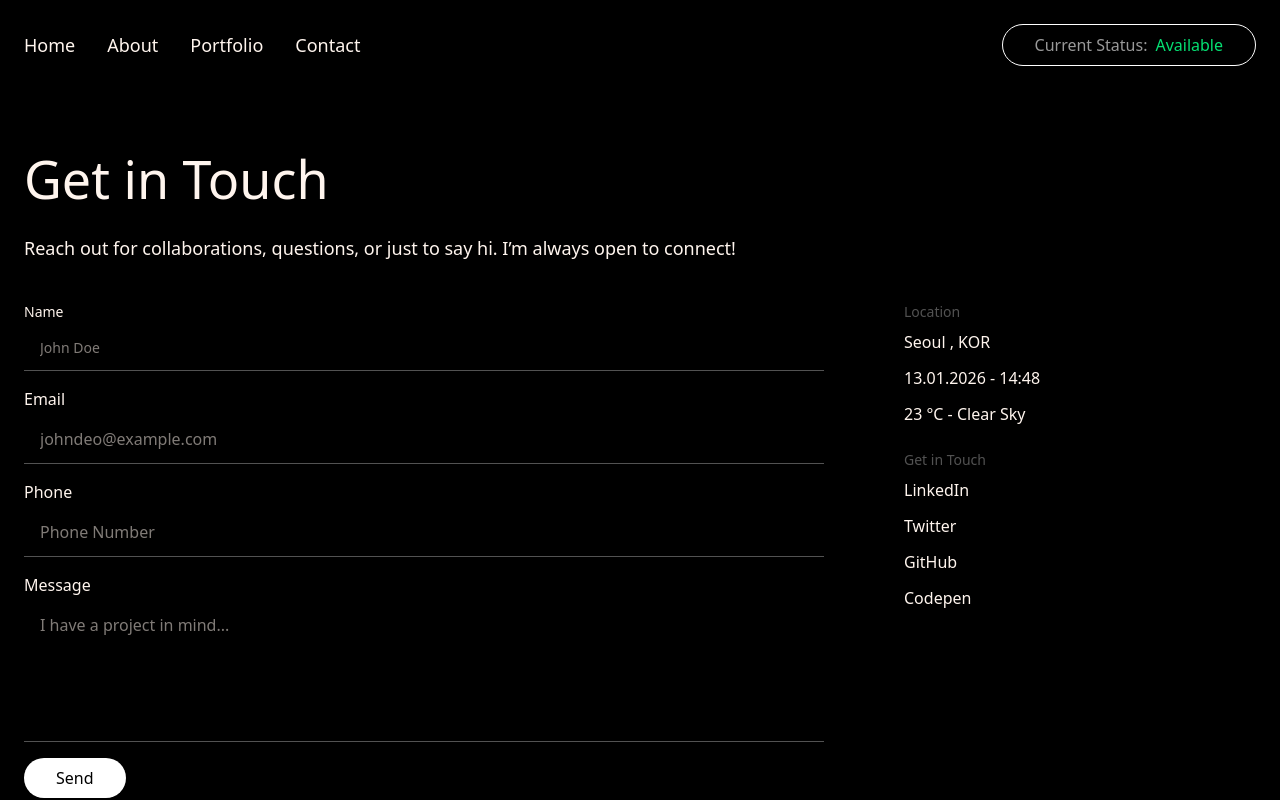
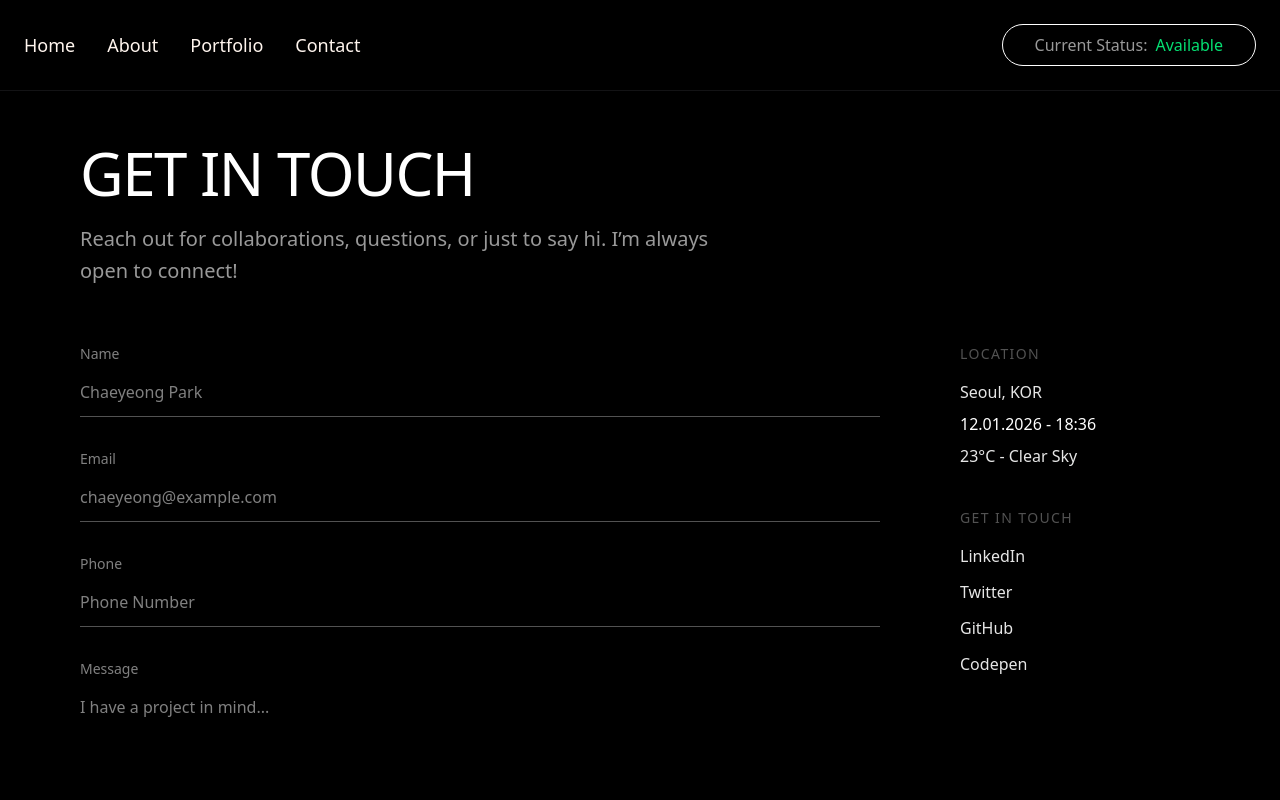
Before and after one commit to ELLUMM/website, a Next.js app: page /contact in a window 1280 px wide. Shown: the top 800 px of the page. Built offline with nearby package versions, Linux system fonts and the light colour scheme.

Commit message:
최종 병합 완료

```diff
--- a/src/_components/Intro.tsx
+++ b/src/_components/Intro.tsx
@@ -5,10 +5,10 @@ import { aboutData } from "@/_datas/about_data";
 
 export default function AboutSection() {
   return (
-    <section className="bg-black text-white pt-32 px-6 md:px-0">
-      <div className="mx-auto"style={{ maxWidth: '1232px' }}>
+    <section className="bg-black text-white pt-32 px-6">
+      <div className="mx-auto" style={{ maxWidth: '1232px' }}>
 
-        <div className="text-center mb-20 md:mb-36 pop-down" style={{ animationDelay: "250ms" }}>
+        <div className="text-left md:text-center mb-10 pop-down" style={{ animationDelay: "250ms" }}>
           <h1 className="text-white text-5xl font-thin mb-10 leading-[52.8px] capitalize">
             {aboutData.title}
           </h1>
@@ -17,9 +17,9 @@ export default function AboutSection() {
           </p>
         </div>
 
-        <div className="flex flex-row items-center justify-between gap-10 w-full mb-32">
-          <div className="flex-1 w-full flex flex-col pop-down" style={{ animationDelay: "100ms" }}>
-            <h2 className="text-white text-3xl font-thin leading-snug"style={{ marginBottom: '50px' }}>
+        <div className="flex flex-col md:flex-row items-start md:items-center justify-between w-full mb-32 gap-y-10 md:gap-x-10">
+          <div className="flex flex-col w-full max-w-[625px] pop-down" style={{ animationDelay: "100ms" }}>
+            <h2 className="text-white text-2xl md:text-3xl font-thin leading-snug" style={{ marginBottom: '24px' }}>
               {aboutData.descriptionTitle}
             </h2>
             <p className="text-white text-lg font-thin leading-relaxed">
@@ -28,8 +28,8 @@ export default function AboutSection() {
           </div>
 
           <div className="shrink-0">
-            <div className="relative rounded-full overflow-hidden bg-black pop-down"
-                  style ={{ width: '450px', height: '450px', animationDelay: "100ms" }}>
+            <div className="relative rounded-full overflow-hidden bg-black
+              w-full max-w-[450px] aspect-square pop-down" style ={{ animationDelay: "100ms" }}>
               <Image
                 src={aboutData.profileImage.src}
                 alt={aboutData.profileImage.alt}
--- /dev/null
+++ b/src/_components/SnapshotTime.tsx
@@ -0,0 +1,32 @@
+"use client"
+
+import { useState, useEffect } from "react";
+
+export default function SnapshotTime() {
+    const [time, setTime] = useState("")
+
+    useEffect(() => {
+        const now = new Date();
+
+        const day = String(now.getDate()).padStart(2, "0");
+        const month = String(now.getMonth() + 1).padStart(2, "0");
+        const year = String(now.getFullYear());
+
+        const hours = String(now.getHours()).padStart(2, "0");
+        const minutes = String(now.getMinutes()).padStart(2, "0");
+
+				{/* 원하는 형태로 시간 합치기 */}
+        const currTime = `${day}.${month}.${year} - ${hours}:${minutes}`;
+
+        setTime(currTime);
+    }, [])
+
+		{/* 로딩 중(빈 값)일 때는 아무것도 안 보여줌 */}
+    if (!time) return null;
+
+    return(
+        <span className="text-white">
+            {time}
+        </span>
+    );
+}
--- a/src/_components/moreproject.tsx
+++ b/src/_components/moreproject.tsx
@@ -11,7 +11,7 @@ export default function ProjectSection() {
   return (
     <section className="bg-black text-white pb-32 px-6 md:px-0">
       <div className="mx-auto" style={{ maxWidth: "1232px" }}>
-        <div className="flex flex-row justify-between items-start w-full gap-x-10">
+        <div className="flex flex-col min-[993px]:flex-row justify-between items-start w-full gap-x-10">
           {/* (1) */}
           <div
             ref={left.ref}
--- a/src/_components/projects/Navbar.tsx
+++ b/src/_components/projects/Navbar.tsx
@@ -1,22 +1,54 @@
+//Navbar.tsx
+
+"use client";
+
+import {useState} from "react";
 import { navLinks } from "@/_datas/nav.data"; // 데이터 임포트
 import StatusBadge from "../StatusBadge";
 import Link from "next/link";
 
 export default function Navbar() {
+  const [isOpen, setIsOpen] = useState(false); //메뉴 열림
   return (
-    <nav className="py-6 fixed top-0 bg-black w-full">
+    <nav className="py-6 fixed top-0 bg-black w-full z-50 border-b border-zinc-800/50">
       <div className="flex items-center justify-between px-6 max-w-7xl mx-auto">
-        <div className="flex gap-8 max-w-5xl text-lg font-thin">
+
+        {/*데스크톱*/}
+        <div className="hidden md:flex gap-8 max-w-5xl text-lg font-thin">
             {navLinks.map((link) => (
         <Link key={link.id} href={link.href} className="trasition-all duration-200 hover:-translate-y-1">
           {link.label}
         </Link>
         ))}
         </div>
-        <div className="hidden md:block">
+        <button
+          className="md:hidden text-white focus:outline-none"
+          onClick={() => setIsOpen(!isOpen)}>
+            <svg className="w-7 h-7" fill="none" stroke="currentColor" viewBox="0 0 24 24">
+              {isOpen ? (<path strokeLinecap="round" strokeLinejoin="round" strokeWidth={1.5} d="M6 18L18 6M6 6l12 12" />
+              ) : ( <path strokeLinecap="round" strokeLinejoin="round" strokeWidth={1.5} d="M4 6h16M4 12h16M4 18h16" />
+            )}
+            </svg>
+            </button>
+        <div className="flex items-center gap-4">
           <StatusBadge />
         </div>
       </div>
+     {/*모바일*/}
+      {isOpen && (
+        <div className="md:hidden absolute top-full left-0 w-full bg-black flex flex-col items-start px-8 py-6 gap-6 border-t border-zinc-900 animate-in fade-in slide-in-from-top-4">
+          {navLinks.map((link) => (
+            <Link
+              key={link.id}
+              href={link.href}
+              onClick={() => setIsOpen(false)} // 클릭 시 메뉴 닫기
+              className="text-xl font-thin text-zinc-300 hover:text-white"
+            >
+              {link.label}
+            </Link>
+          ))}
+        </div>
+      )}
     </nav>
   );
 }
--- a/src/_components/projects/ProjectList.tsx
+++ b/src/_components/projects/ProjectList.tsx
@@ -17,7 +17,7 @@ export default function ProjectList({
 	stepDelayMs = 90,
 }: Props) {
 	return (
-		<ul className="grid grid-cols-3 gap-x-6 gap-y-10 w-full">
+		<ul className="grid w-full grid-cols-1 md:grid-cols-2 gap-x-6 gap-y-10 lg:grid-cols-3">
 			{projects.map((p, i) => (
 				<li
 					key={p.id}
--- a/src/_components/servicesSection.tsx
+++ b/src/_components/servicesSection.tsx
@@ -8,24 +8,23 @@ type ServiceCardProps = {
 function ServiceCard({ service }: ServiceCardProps) {
 	const Icon = service.icon;
 
-	return (
-		<div className="flex flex-col flex-1 basis-0 items-center p-8 border border-neutral-800 rounded-lg bg-neutral-900">
-			<div className="border border-neutral-300 rounded-full p-2 m-2 mb-4">
-				<Icon className="w-6 h-6 text-neutral-300" />
-			</div>
-
-			<p className="font-bold text-center">{service.name}</p>
-			<p className="mt-2 text-center text-white/70">{service.detail}</p>
-		</div>
-	);
+	return (  //1.flex-1 basis-0삭제, 2.w-full추가(부모 그리드 너비에 맞게 설정)
+    <article className="flex flex-col items-center p-8 border border-neutral-800 rounded-lg bg-neutral-900 w-full">
+      <div className="border border-neutral-300 rounded-full p-2 m-2 mb-4">
+          <Icon className="w-6 h-6 text-neutral-300" />
+      </div> {/*글씨 디테일 조정->font-medium text-lg mb-2추가*/}
+      <p className="font-bold text-center font-medium text-lg mb-2">{service.name}</p>
+      <p className="text-center">{service.detail}</p>
+    </article>
+  );
 }
 
 export default function ServicesSection() {
 	return (
-		<section className="flex flex-col py-8 px-16 space-y-6">
-			<h1 className="text-5xl font-thin">Services</h1>
+		<section className="flex flex-col py-8 px-0 xl:px-16 space-y-6 w-full">
+			<h1 className="text-3xl md:text-5xl font-light">Services</h1>
 
-			<ul className="flex gap-8">
+			<ul className="grid grid-cols-1 md:grid-cols-3 xl:grid-cols-5 gap-8">
         {services.map((service: Service, i: number) => (
           <li
             key={service.id}
--- /dev/null
+++ b/src/_datas/contact_info.data.ts
@@ -0,0 +1,35 @@
+import SnapshotTime from "@/_components/SnapshotTime";
+
+export type SocialLink = {
+  label: string;
+  href: string;
+};
+
+export type ContactField = {
+  id: string;
+  label: string;
+  type: string;
+  placeholder: string;
+};
+
+export type ContactInfo = {
+  location: string[];
+  socials: SocialLink[];
+  fields: ContactField[];
+};
+
+export const CONTACT_INFO: ContactInfo = {
+  location: ["Seoul, KOR", "23°C - Clear Sky"],
+  socials: [
+    { label: "LinkedIn", href: "https://linkedin.com" },
+    { label: "Twitter", href: "https://x.com" },
+    { label: "GitHub", href: "https://github.com/taco362" },
+    { label: "Codepen", href: "https://codepen.io" },
+  ],
+  // 폼 필드 데이터 정의
+  fields: [
+    { id: "name", label: "Name", type: "text", placeholder: "Chaeyeong Park" },
+    { id: "email", label: "Email", type: "email", placeholder: "chaeyeong@example.com" },
+    { id: "phone", label: "Phone", type: "text", placeholder: "Phone Number" },
+  ]
+};
--- a/src/app/(main)/contact/page.tsx
+++ b/src/app/(main)/contact/page.tsx
@@ -1,61 +1,105 @@
+"use client";
+
+import { CONTACT_INFO } from "@/_datas/contact_info.data"
+import SnapshotTime from "@/_components/SnapshotTime";
+import React from "react";
+
+
 export default function Contact() {
   return (
-    <div className="flex min-h-screen items-center justify-center bg-background">
-      <main className="flex w-7xl w-max-7xl py-35 px-6 mx-auto justify-center items-center">
-        <div className="flex flex-col w-[1232px]">
-            <h1 className="text-[52px] font-light mb-4 smack-in-tr" style={{ animationDelay: "300ms" }}>Get in Touch</h1>
-            <h2 className="text-lg font-lignt mb-10 smack-in-tr" style={{ animationDelay: "300ms" }}>Reach out for collaborations, questions, or just to say hi. I’m always open to connect!</h2>
-            <div className="flex flex-row gap-x-20">
-                <div className="w-[800px]">
-                    <form name="contact" method="post">
-                        <div className="flex flex-col gap-1 mb-4 text-sm border-b-1 border-b-neutral-600 pop-up" style={{ animationDelay: "100ms" }}>
-                            <label htmlFor="name">Name</label>
-                            <input type="text" id="name" className="outline-none w-full py-3 pr-20 pl-4" placeholder="John Doe"/>
+    <div className="flex min-h-screen items-center justify-center bg-black text-white">
+       {/* 데스크탑에서 w-7xl을 유지, 모바일에서는 w-full로 */}
+      <main className="flex flex-col w-full max-w-7xl py-20 px-6 mx-auto lg:py-35 lg:justify-center lg:items-center">
+
+        {/* 상단 제목: 텍스트 갭을 줄이기 위해 mb-6 적용 */}
+        <div className="w-full mb-6 lg:mb-12 smack-in-tr" style={{ animationDelay: "300ms" }}>
+          <h1 className="text-4xl lg:text-[60px] font-light mb-4 tracking-tight uppercase">Get in Touch</h1>
+          <h2 className="text-lg lg:text-xl font-light text-white/60 max-w-2xl leading-relaxed mb-2">
+            Reach out for collaborations, questions, or just to say hi. I’m always open to connect!
+          </h2>
         </div>
-                        <div className="flex flex-col gap-1 mb-4 border-b-1 border-b-neutral-600 pop-up" style={{ animationDelay: "200ms" }}>
-                            <label htmlFor="email">Email</label>
-                            <input type="text" id="email" className="outline-none w-full py-3 pr-20 pl-4" placeholder="johndeo@example.com"/>
-                        </div>
-                        <div className="flex flex-col gap-1 mb-4 border-b-1 border-b-neutral-600 pop-up" style={{ animationDelay: "300ms" }}>
-                            <label htmlFor="phone">Phone</label>
-                            <input type="text" id="phone" className="outline-none w-full py-3 pr-20 pl-4" placeholder="Phone Number"/>
-                        </div>
-                        <div className="flex flex-col gap-1 mb-4 border-b-1 border-b-neutral-600 pop-up" style={{ animationDelay: "400ms" }}>
-                            <label htmlFor="message">Message</label>
-                            <textarea id="message" className="resize-none outline-none caret-transparent w-full h-35 py-3 pr-20 pl-4" placeholder="I have a project in mind..."/>
-                        </div>
-                        <input type="submit" value="Send" className="cursor-pointer rounded-full bg-white px-8 py-2 text-base text-black smack-in-tr" style={{ animationDelay: "50ms" }}/>
-                     </form>
-                </div>
-                <div className="flex flex-col w-[240px] gap-6 text-lg font-light pop-up" style={{ animationDelay: "300ms" }}>
+
+        {/* 메인 섹션: 기본은 세로, 데스크탑에서만 가로 */}
+        <div className="flex flex-col lg:flex-row w-full gap-y-16 lg:gap-x-20">
+
+          {/* 정보 부분: 모바일에서 1순위(order-1), 너비 꽉 참(w-full) */}
+            {/* 데스크탑에서는 240px, 2순위(order-2) 유지 */}
+          <div className="flex flex-col w-full lg:w-60 gap-10 text-lg font-light order-1 lg:order-2 pop-up" style={{ animationDelay: "300ms" }}>
+
+            {/* Location Block: map() 사용 */}
             <div>
-                        <h3 className="text-sm text-neutral-600 font-light mb-2">Location</h3>
-                        <div className="flex flex-col justify-between gap-3 text-base">
-                            <p>
-                                Seoul
-                                ,
-                                KOR
-                            </p>
-                            <p>
-                                13.01.2026 - 14:48
-                            </p>
-                            <p>
-                                23
-                                °C -
-                                Clear Sky
-                            </p>
+                <h3 className="text-sm text-neutral-600 font-light mb-4 uppercase tracking-widest">Location</h3>
+                <div className="flex flex-col gap-2 text-base text-white/90">
+                    {CONTACT_INFO.location.map((item, idx) => (
+                        <React.Fragment key={idx}>
+                        <p>{item}</p>
+                        {idx === 0 && <SnapshotTime />}
+                        </React.Fragment>
+                    ))}
                 </div>
             </div>
+
+            {/* Social Block: map() 사용 */}
             <div>
-                        <h3 className="text-sm text-neutral-600 font-light mb-2">Get in Touch</h3>
-                        <div className="flex flex-col justify-between gap-3 text-base">
-                            <a href="https://www.linkedin.com/" className="cursor-pointer">LinkedIn</a>
-                            <a href="https://x.com/" className="cursor-pointer">Twitter</a>
-                            <a href="https://github.com/" className="cursor-pointer">GitHub</a>
-                            <a href="http://codepen.io" className="cursor-pointer">Codepen</a>
+              <h3 className="text-sm text-neutral-600 font-light mb-4 uppercase tracking-widest">Get in Touch</h3>
+              <div className="flex flex-col gap-3 text-base text-white/90">
+                {CONTACT_INFO.socials.map((link) => (
+                  <a
+                    key={link.label}
+                    href={link.href}
+                    target="_blank"
+                    rel="noopener noreferrer"
+                    className="hover:text-neutral-400 transition-colors"
+                  >
+                    {link.label}
+                  </a>
+                ))}
               </div>
             </div>
           </div>
+
+          {/* 폼 부분: 모바일에서 2순위(order-2), 너비 꽉 참(w-full) */}
+            {/* 데스크탑 800px과 1순위(order-1) 유지 */}
+          <div className="w-full lg:w-200 order-2 lg:order-1">
+            <form name="contact" method="post" className="space-y-8">
+
+                {CONTACT_INFO.fields.map((field, i) => (
+                    <div
+                        key={field.id}
+                        className="stagger flex flex-col gap-1 border-b border-neutral-600 focus-within:border-white transition-colors"
+                        style={{ animationDelay: `${i * 90}ms` }}
+                    >
+                        <label htmlFor={field.id} className="text-sm text-white/50">
+                            {field.label}
+                        </label>
+                        <input
+                            type={field.type}
+                            id={field.id}
+                            className="bg-transparent outline-none w-full py-3"
+                            placeholder={field.placeholder}
+                        />
+                    </div>
+                ))}
+
+
+              {/* Message 영역 */}
+              <div className="flex flex-col gap-1 border-b border-neutral-600 focus-within:border-white transition-colors pop-up" style={{ animationDelay: "360ms" }}>
+                <label htmlFor="message" className="text-sm text-white/50">Message</label>
+                <textarea
+                  id="message"
+                  className="bg-transparent resize-none outline-none w-full h-32 py-3"
+                  placeholder="I have a project in mind..."
+                />
+              </div>
+
+              <div className="pt-4">
+                <input
+                  type="submit"
+                  value="Send"
+                  className="cursor-pointer rounded-full bg-white px-10 py-3 text-base text-black font-medium hover:bg-neutral-200 transition-colors smack-in-tr" style={{ animationDelay: "50ms" }}
+                />
+              </div>
+            </form>
           </div>
         </div>
 
--- a/src/app/page.tsx
+++ b/src/app/page.tsx
@@ -16,12 +16,12 @@ export default function Home() {
     useEffect(() => setMounted(true), []);
 
   return (
-    <div className="flex min-h-screen items-center justify-center bg-background">
-      <main className="flex min-h-screen flex-col items-center justify-between py-32 px-16">
-        <div className="flex flex-col items-center py-16 px-32 space-y-6 text-center">
-          <h1 className={`text-5xl transition-all duration-500 ease-out ${mounted ? "opacity-100 scale-100" : "opacity-0 scale-95"} delay-[150ms]`}>Hi, I'm MinKyung Kim – Web Developer in South Korea</h1>
-          <h2 className={`text-3xl mx-3 transition-all duration-500 ease-out ${mounted ? "opacity-100 scale-100" : "opacity-0 scale-95"} delay-[210ms]`}>Computer Science Student & Web Developer</h2>
-          <p className={`text-base mx-10 mb-10 transition-all duration-500 ease-out ${mounted ? "opacity-100 scale-100" : "opacity-0 scale-95"} delay-[270ms]`}>I am a Computer Science student at Incheon National University,<br/>
+    <div className="flex flex-col min-h-screen items-center justify-center bg-background w-full overflow-x-hidden"> {/*w-full와 overflow-x-hidden추가*/}
+      <main className="flex w-full min-h-screen flex-col items-center justify-between p-6 md:p-10 lg:p-32"> {/*1.w-full추가,2.패딩 화면크기별로 다르게->p-6 md:p-10 lg:p-32*/}
+        <div className="flex flex-col items-center py-25 lg:py-16 px-0 lg:px-32 space-y-4 lg:space-y-6 text-center w-full">
+          <h1 className={`text-5xl transition-all duration-500 ease-out ${mounted ? "opacity-100 scale-100" : "opacity-0 scale-95"} delay-[150ms]`}>Hi, I'm MinKyung Kim – Web <br className="hidden md:block lg:hidden" />Developer<br className="md:hidden" /> in South Korea</h1>
+          <h2 className={`text-3xl font-light md:text-3xl mx-3 mt-3 transition-all duration-500 ease-out ${mounted ? "opacity-100 scale-100" : "opacity-0 scale-95"} delay-[210ms]`}>Computer Science Student & Web Developer</h2>
+          <p className={`font-light text-xl max-w-2xl lg:mx-10 lg:mb-10 mt-2 transition-all duration-500 ease-out ${mounted ? "opacity-100 scale-100" : "opacity-0 scale-95"} delay-[270ms]`}>I am a Computer Science student at Incheon National University,<br/>
             building web applications with a focus on clarity, structure, and usability.<br></br>
             I mainly work with Next.js and React and enjoy turning ideas into well-organized,
             functional interfaces.
@@ -29,7 +29,7 @@ export default function Home() {
         </div>
         <ServicesSection/>
         <ProjectsSection/>
-        <div className="flex flex-col items-center justify-center my-14 p-2 space-y-3 border border-neutral-800 rounded-lg bg-neutral-900 w-6/11 h-40 pop-down" style={{ animationDelay: "100ms" }}>
+        <div className="flex flex-col w-full items-center justify-center my-14 p-2 space-y-3 border border-neutral-800 rounded-lg bg-neutral-900 w-6/11 h-40 pop-down" style={{ animationDelay: "100ms" }}>
           <p className="text-lg font-thin text-white text-center"> Ready to start your custom web development project? <br/> For a free consultation. </p>
           <CustomWhiteButton text="Contact MinKyung" onClick={handleLink}/>
         </div>
```
Also changed, not shown: src/_components/TimeLine.tsx (+34 -29 lines). Lines whose indentation alone changed are shown as unchanged.
